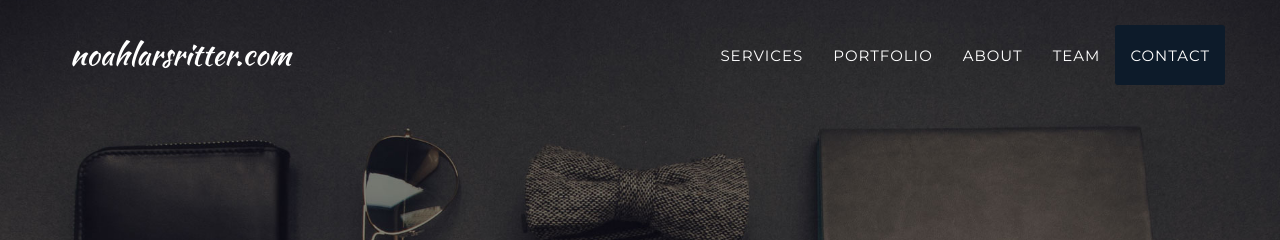
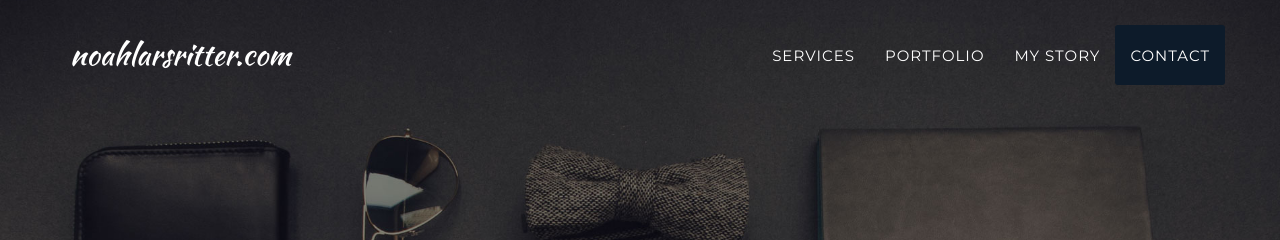
Before and after one commit to n2o2a2h/noahlarsritter.github.io, a Jekyll site: the page built from index.html, in a window 1280 px wide. Shown: the top 240 px of the page. Built offline with Jekyll 4.4.1, drawn with Linux system fonts in a browser that asks for light colours; some web fonts are replaced.

Commit message:
Update header.html

```diff
--- a/_includes/header.html
+++ b/_includes/header.html
@@ -25,10 +25,7 @@
                         <a class="page-scroll" href="#portfolio">Portfolio</a>
                     </li>
                     <li>
-                        <a class="page-scroll" href="#about">About</a>
-                    </li>
-                    <li>
-                        <a class="page-scroll" href="#team">Team</a>
+                        <a class="page-scroll" href="#about">My Story</a>
                     </li>
                     <li>
                         <a class="page-scroll" href="#contact">Contact</a>
```
